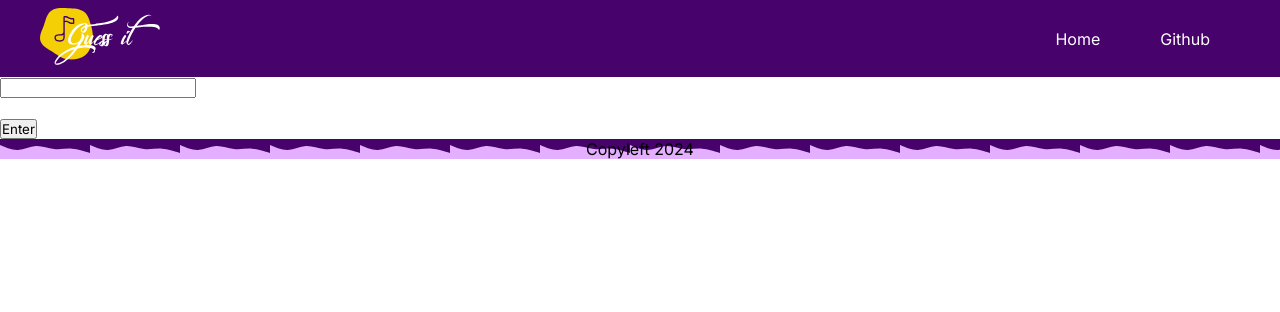
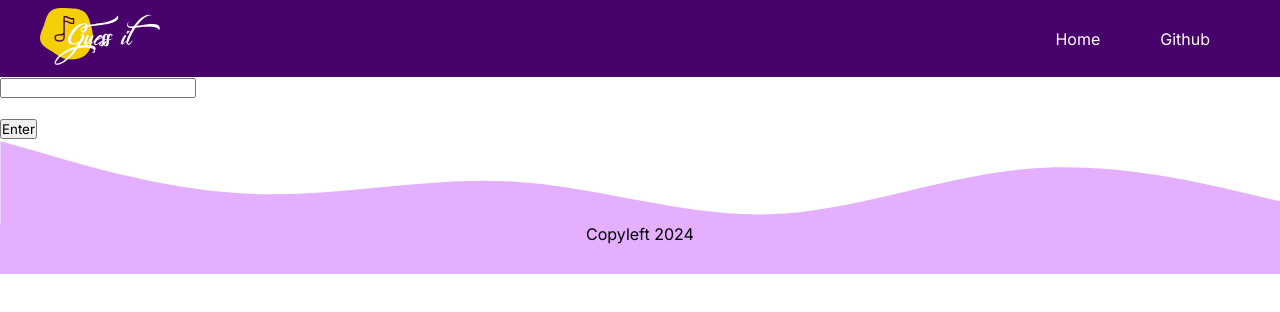
Before and after one commit to rjn991/guessIt, a React (Vite) app: page / in a window 1280 px wide. Shown: the top 312 px of the page. Built offline with nearby package versions, Linux system fonts and the light colour scheme; no server answers.

Commit message:
added footer

```diff
--- a/src/Footer/Footer.jsx
+++ b/src/Footer/Footer.jsx
@@ -1,10 +1,13 @@
-import classes from './Footer.module.css'
-const Footer =() => {
-    return (<div>
-        <div className={classes.footerWrapper}>
+import classes from "./Footer.module.css";
+
+const Footer = () => {
+  return (
+    <div>
+      <img className={classes.svg} src="/src/assets/wave.svg"></img>
+      <div className={classes.footerWrapper}>
         <p>Copyleft 2024</p>
-        </div>
-
-    </div>)
-}
-export default Footer
+      </div>
+    </div>
+  );
+};
+export default Footer;
--- a/src/Footer/Footer.module.css
+++ b/src/Footer/Footer.module.css
@@ -1,5 +1,10 @@
 .footerWrapper {
-    background-color: #47026C;
-    text-align: center;
-    background-image: url("/src/assets/footer.svg");
+  background-color: #E4AFFF;
+  text-align: center;
+  height: 50px;
+  width: 100vw;
 }
+.svg {
+  display: block;
+  width: 100vw;
+}
```
Also changed, not shown: src/assets/wave.svg (added).
